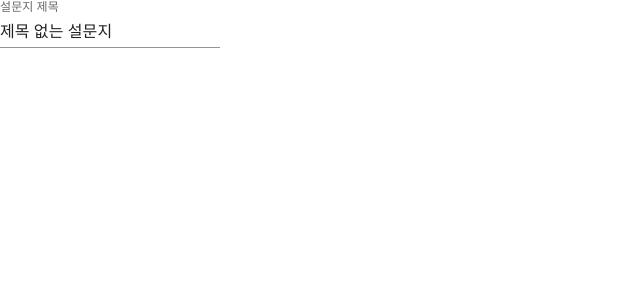
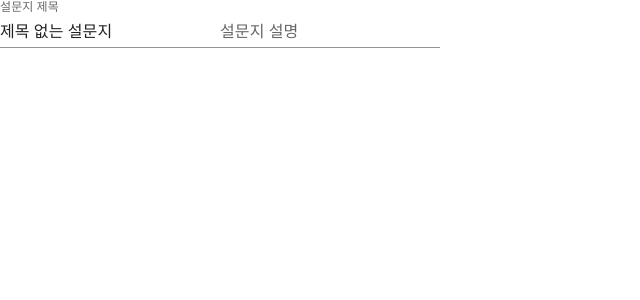
Before and after one commit to Seokyung/GoogleForms_Clonecoding, a React (Create React App) app: page / in a window 1280 px wide. Shown: the top 300 px of the page, without its empty margins (0-640 px from the left). Built offline with nearby package versions, Linux system fonts and the light colour scheme.

Commit message:
설문지 제목 입력폼 구현

```diff
--- a/src/App.tsx
+++ b/src/App.tsx
@@ -1,10 +1,10 @@
 import React from "react";
-import Title from "./components/Survey/SurveyTitle";
+import TitleForm from "./components/Title/TitleForm";
 
 function App() {
 	return (
 		<div>
-			<Title />
+			<TitleForm />
 		</div>
 	);
 }
--- a/src/components/Survey/SurveyTitle.tsx
+++ /dev/null
@@ -1,35 +0,0 @@
-import { TextField } from "@mui/material";
-import React, { useState } from "react";
-
-interface ITitle {
-	titleTxt: string;
-	titlePlaceholder: string;
-	onChange: (e: React.ChangeEvent<HTMLInputElement>) => void;
-}
-
-const SurveyTitle = ({ titleTxt, titlePlaceholder, onChange }: ITitle) => {
-	const [title, setTitle] = useState<string>(titleTxt);
-	const onTitleChange = (e: React.ChangeEvent<HTMLInputElement>) => {
-		setTitle(e.target.value);
-	};
-
-	return (
-		<div>
-			<TextField
-				variant="standard"
-				label={titlePlaceholder}
-				placeholder={titlePlaceholder}
-				value={title}
-				onChange={onTitleChange}
-			/>
-		</div>
-	);
-};
-
-SurveyTitle.defaultProps = {
-	titleTxt: "제목 없는 설문지",
-	titlePlaceholder: "설문지 제목",
-	onChange: () => {},
-};
-
-export default SurveyTitle;
--- /dev/null
+++ b/src/components/Title/TitleForm.tsx
@@ -0,0 +1,45 @@
+import { TextField } from "@mui/material";
+import React, { useState } from "react";
+
+interface IForm {
+	title: string;
+	description: string;
+}
+
+const TitleForm = (formObj: IForm) => {
+	const [title, setTitle] = useState<string>(formObj.title);
+	const [description, setDescription] = useState<string>(formObj.description);
+
+	const onTextChange = (e: React.ChangeEvent<HTMLInputElement>) => {
+		const { value, id } = e.target;
+		id === "title" ? setTitle(value) : setDescription(value);
+	};
+
+	return (
+		<div>
+			<TextField
+				id="title"
+				variant="standard"
+				label="설문지 제목"
+				placeholder="설문지 제목"
+				value={title}
+				onChange={onTextChange}
+			/>
+			<TextField
+				id="description"
+				variant="standard"
+				label="설문지 설명"
+				placeholder="설문지 설명"
+				value={description}
+				onChange={onTextChange}
+			/>
+		</div>
+	);
+};
+
+TitleForm.defaultProps = {
+	title: "제목 없는 설문지",
+	description: "",
+};
+
+export default TitleForm;
```
Also changed, not shown: tsconfig.json (+2 -8 lines).
